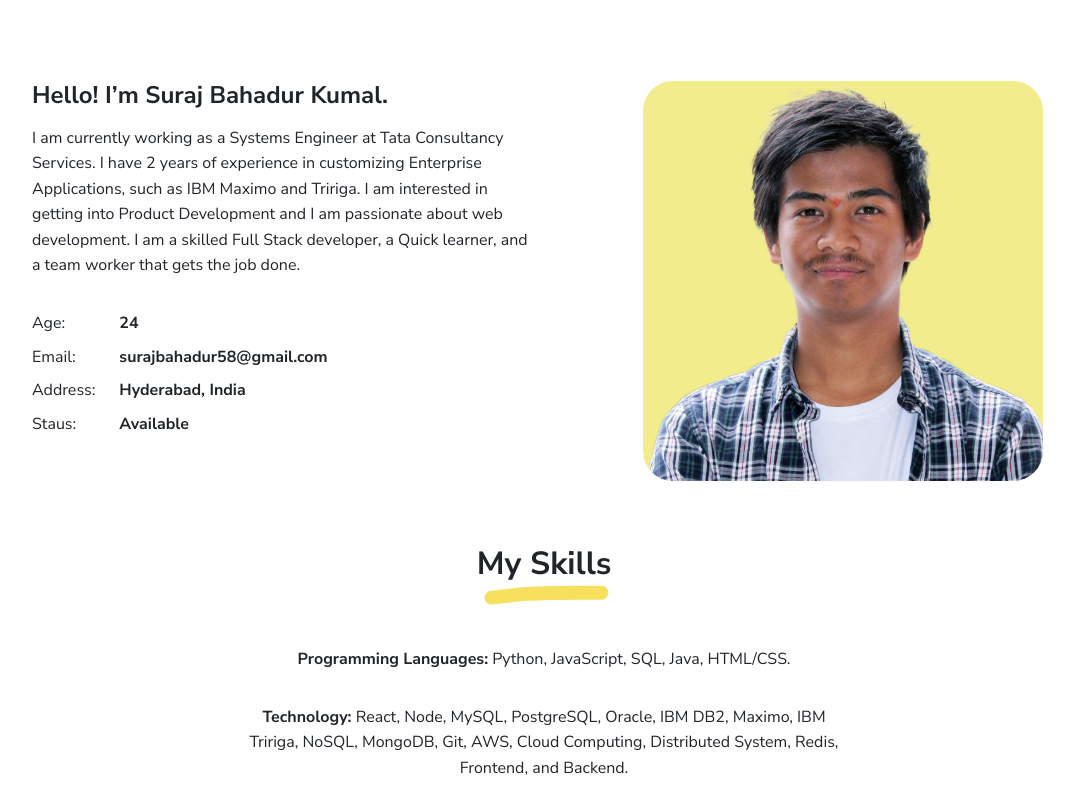
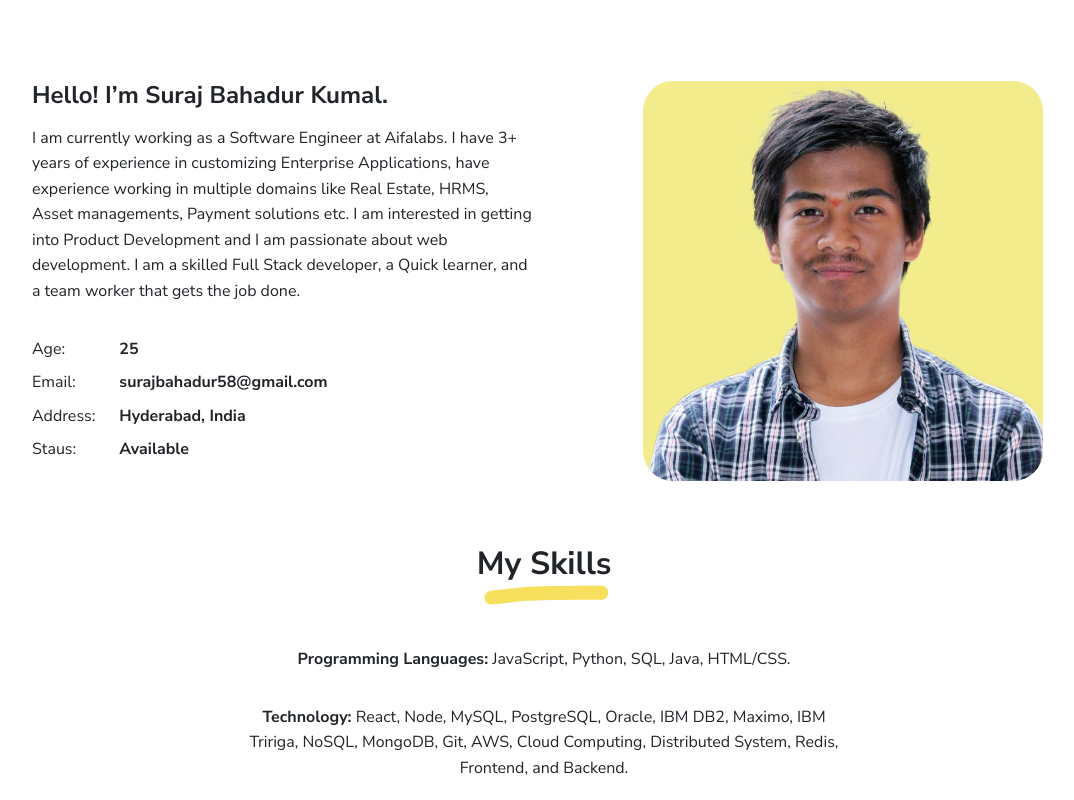
Before and after one commit to surajbahadur591/surajbahadur591.github.io, a plain HTML site: page index.html in a window 1280 px wide. Shown: the part 880-1680 px from the top of the page, without its empty margins (96-1170 px from the left). Drawn offline with Linux system fonts and the light colour scheme.

Commit message:
Update index.html

```diff
--- a/index.html
+++ b/index.html
@@ -61,7 +61,7 @@
           <div class="mt-5">
             <p class="lead text-uppercase mb-1">Hello!</p>
             <h1 class="intro-title marker" data-aos="fade-left" data-aos-delay="50">I’m Suraj Bahadur</h1>
-            <p class="lead fw-normal mt-3" data-aos="fade-up" data-aos-delay="100">Systems Engineer at TCS | Web Application Developer</p>
+            <p class="lead fw-normal mt-3" data-aos="fade-up" data-aos-delay="100">Software Engineer at Aifalabs | Web Application Developer</p>
             <div class="social-nav" data-aos="fade-up" data-aos-delay="200">
               <nav role="navigation">
                 <ul class="nav justify-content-left">
@@ -85,13 +85,13 @@
     <div class="row">
       <div class="col-md-6">
         <h2 class="h4 my-2">Hello! I’m Suraj Bahadur Kumal.</h2>
-        <p>I am currently working as a Systems Engineer at Tata Consultancy Services. I have 2 years of experience in customizing Enterprise Applications, such as IBM Maximo and Tririga. I am interested in getting into Product Development and I am passionate about web development. I am a skilled Full Stack developer, a Quick learner, and a team worker that gets the job done.</p>
+        <p>I am currently working as a Software Engineer at Aifalabs. I have 3+ years of experience in customizing Enterprise Applications, have experience working in multiple domains like Real Estate, HRMS, Asset managements, Payment solutions etc. I am interested in getting into Product Development and I am passionate about web development. I am a skilled Full Stack developer, a Quick learner, and a team worker that gets the job done.</p>
         <div class="row mt-3">
           <div class="col-sm-2">
             <div class="pb-1">Age:</div>
           </div>
           <div class="col-sm-10">
-            <div class="pb-1 fw-bolder">24</div>
+            <div class="pb-1 fw-bolder">25</div>
           </div>
           <div class="col-sm-2">
             <div class="pb-1">Email:</div>
@@ -129,7 +129,7 @@
       <h2 class="marker marker-center">My Skills</h2>
     </div>
     <div class="text-center">
-      <p class="mx-auto mb-3" style="max-width:600px"><b>Programming Languages:</b>  Python, JavaScript, SQL, Java, HTML/CSS.</p>
+      <p class="mx-auto mb-3" style="max-width:600px"><b>Programming Languages:</b> JavaScript, Python, SQL, Java, HTML/CSS.</p>
       <p class="mx-auto mb-3" style="max-width:600px"><b>Technology:</b> React, Node, MySQL, PostgreSQL, Oracle, IBM DB2, Maximo, IBM Tririga, NoSQL, MongoDB, Git, AWS, Cloud Computing, Distributed System, Redis, Frontend, and Backend.</p>
 
     </div>
@@ -368,7 +368,7 @@
   <div class="container">
     <div class="my-3">
       <div class="h4">Suraj Bahadur</div>
-      <p>System Engineer @TCS and Web Application Developer</p>
+      <p>Software Engineer @Aifalabs</p>
       <div class="social-nav">
         <nav role="navigation">
           <ul class="nav justify-content-center">
```
